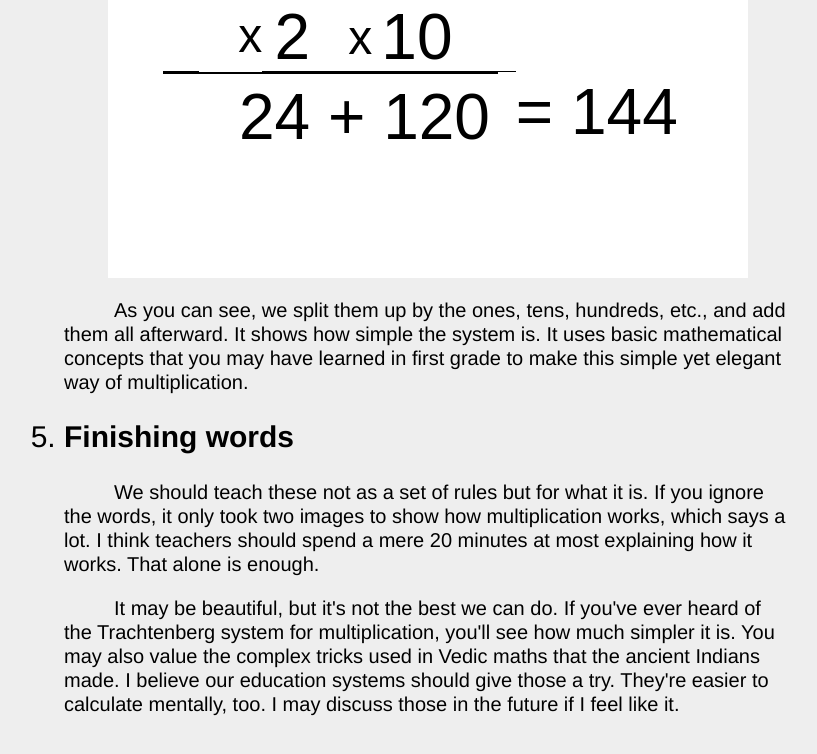
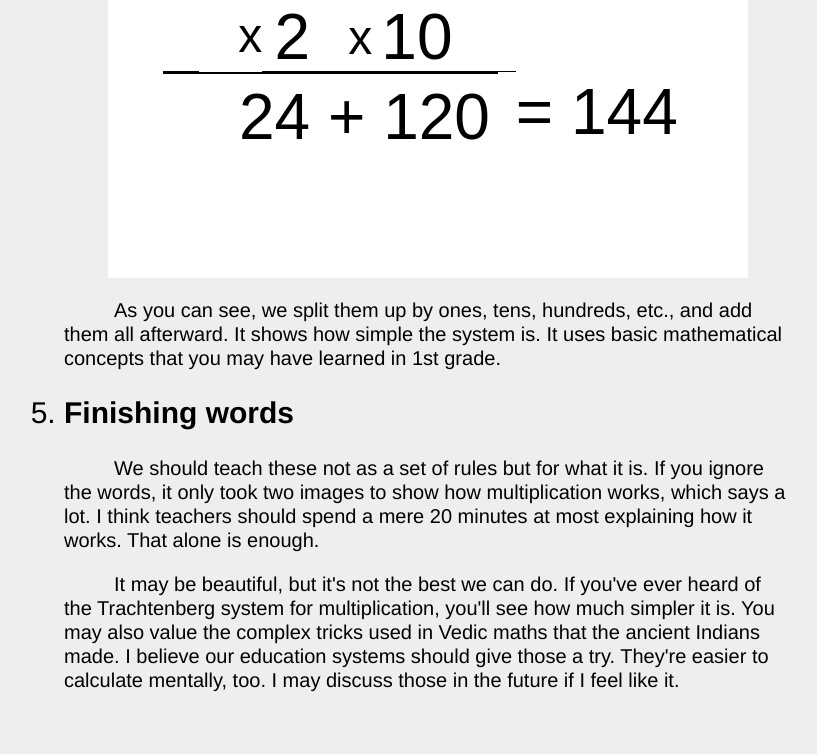
Before and after one commit to critical-hippo/blog, a plain HTML site: page public/math/how-to-teach-the-multiplication-system.html in a window 1280 px wide. Shown: the part 2892-3646 px from the top of the page, without its empty margins (232-1049 px from the left). Drawn offline with Linux system fonts and the light colour scheme.

Commit message:
ready for productiongit add -vA!

```diff
--- a/public/math/how-to-teach-the-multiplication-system.html
+++ b/public/math/how-to-teach-the-multiplication-system.html
@@ -72,9 +72,9 @@
                     <p>But let's address the elephant in the room. Why <i>do</i> we add a zero in the first place? The
                         following image illustrates it well.</p>
                     <img src="how-to-teach-the-multiplication-system.d/adding-the-products.png" alt="">
-                    <p>As you can see, we split them up by the ones, tens, hundreds, etc., and add them all afterward.
+                    <p>As you can see, we split them up by ones, tens, hundreds, etc., and add them all afterward.
                         It shows how simple the system is. It uses basic mathematical concepts that you may have learned
-                        in first grade to make this simple yet elegant way of multiplication.</p>
+                        in 1st grade.</p>
                 </li>
                 <li id="outro">
                     <h2>Finishing words</h2>
```
